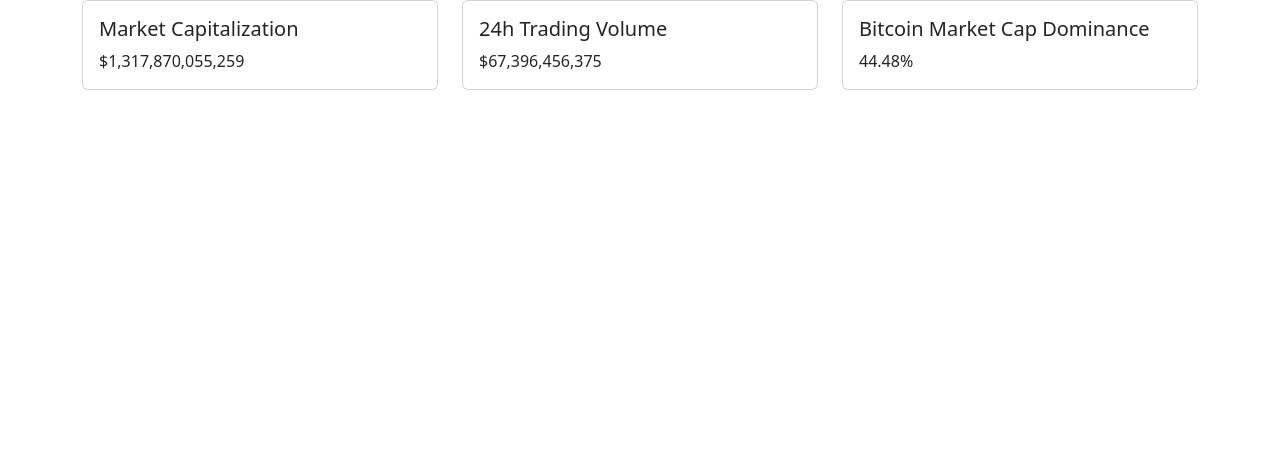
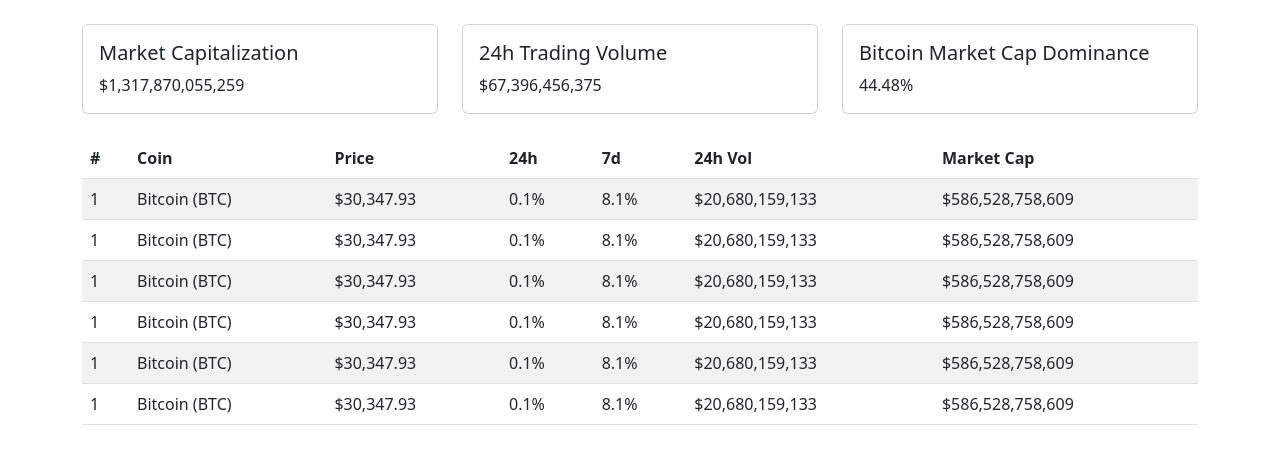
Before and after one commit to dgknbtl/react-crypto-tracker, a React (Create React App) app: page / in a window 1280 px wide. Shown: the top 464 px of the page. Built offline with nearby package versions, Linux system fonts and the light colour scheme.

Commit message:
Add arket table components

```diff
--- a/src/App.tsx
+++ b/src/App.tsx
@@ -1,12 +1,14 @@
 import React from "react";
 import { Container } from "react-bootstrap";
 import GlobalStatsList from "./components/GlobalStats/StatsList";
+import MarketTable from "./components/MarketTable/Table";
 
 const App: React.FC = () => {
   return (
-    <div>
+    <div className="my-4">
       <Container>
         <GlobalStatsList />
+        <MarketTable />
       </Container>
     </div>
   );
--- /dev/null
+++ b/src/components/MarketTable/Table.tsx
@@ -0,0 +1,33 @@
+import React from "react";
+import { Table } from "react-bootstrap";
+import MarketTableRow from "./TableRow";
+
+const MarketTable: React.FC = () => {
+  return (
+    <div>
+      <Table striped hover responsive className="my-4">
+        <thead>
+          <tr>
+            <th>#</th>
+            <th>Coin</th>
+            <th>Price</th>
+            <th>24h</th>
+            <th>7d</th>
+            <th>24h Vol</th>
+            <th>Market Cap</th>
+          </tr>
+        </thead>
+        <tbody>
+          <MarketTableRow />
+          <MarketTableRow />
+          <MarketTableRow />
+          <MarketTableRow />
+          <MarketTableRow />
+          <MarketTableRow />
+        </tbody>
+      </Table>
+    </div>
+  );
+};
+
+export default MarketTable;
--- /dev/null
+++ b/src/components/MarketTable/TableRow.tsx
@@ -0,0 +1,17 @@
+import React from "react";
+
+const MarketTableRow: React.FC = () => {
+  return (
+    <tr>
+      <td>1</td>
+      <td>Bitcoin (BTC)</td>
+      <td>$30,347.93</td>
+      <td>0.1% </td>
+      <td>8.1%</td>
+      <td>$20,680,159,133 </td>
+      <td>$586,528,758,609</td>
+    </tr>
+  );
+};
+
+export default MarketTableRow;
```
